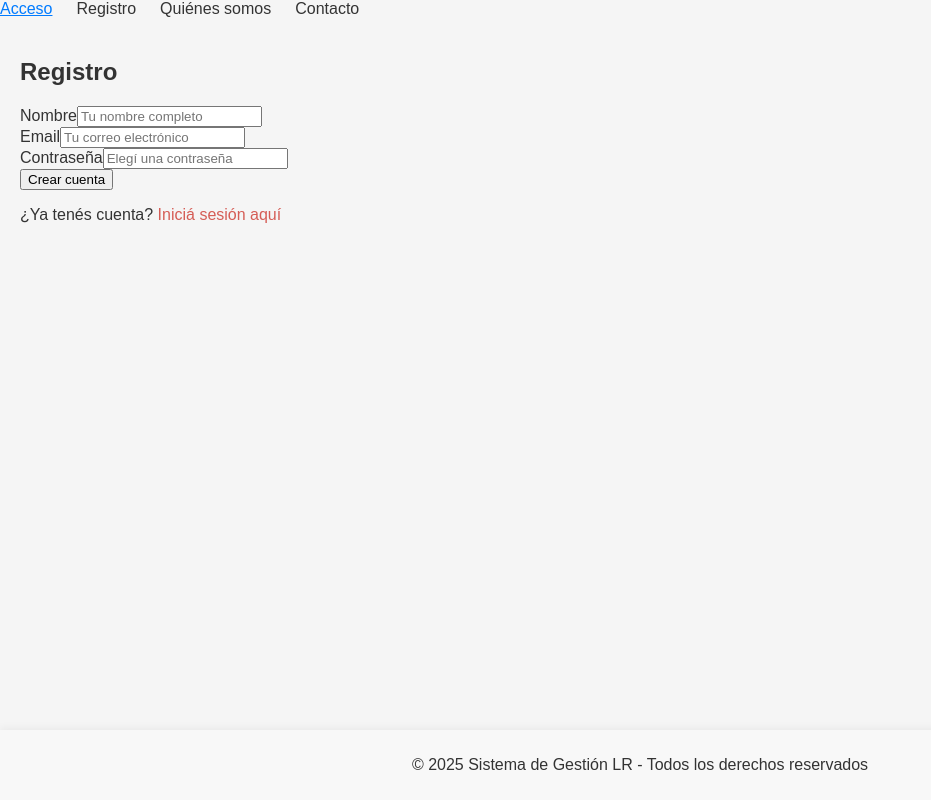
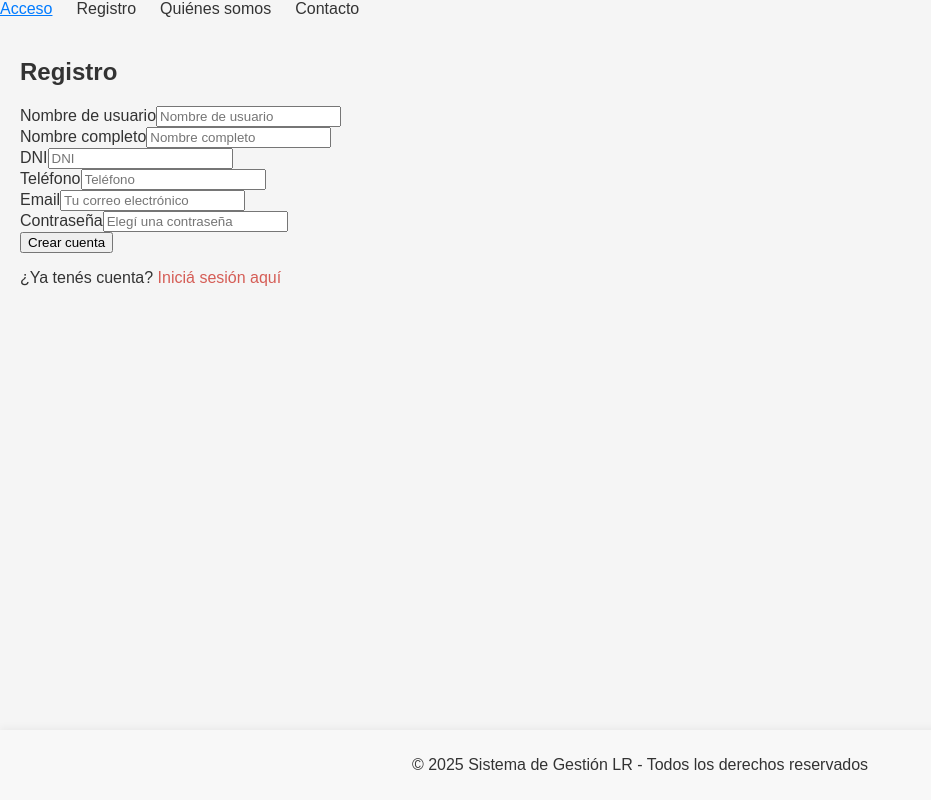
Before and after one commit to CHRISTIANDAGATTI/Software_Gestion_LR, an Angular app in the folder Sistema_Gestion_LR/frontend/: page /registro in a window 1280 px wide. Shown: the whole page, without its empty margins (0-931 px from the left). Built offline with nearby package versions, Linux system fonts and the light colour scheme.

Commit message:
formulario de registro modificado

```diff
--- a/Sistema_Gestion_LR/frontend/src/app/auth/auth.service.ts
+++ b/Sistema_Gestion_LR/frontend/src/app/auth/auth.service.ts
@@ -45,14 +45,16 @@ export class AuthService {
     return data.user;
   }
 
-  async signUpWithMetadata(email: string, password: string, username: string, full_name: string) {
+  async signUpWithMetadata(email: string, password: string, username: string, full_name: string, dni: string, telefono: string) {
     return await this.supabase.auth.signUp({
       email,
       password,
       options: {
         data: {
           username,
-          full_name
+          full_name,
+          dni,
+          telefono
         }
       }
     });
--- a/Sistema_Gestion_LR/frontend/src/app/auth/registro/registro.component.html
+++ b/Sistema_Gestion_LR/frontend/src/app/auth/registro/registro.component.html
@@ -1,8 +1,20 @@
 <h2>Registro</h2>
 <form (ngSubmit)="onSubmit()">
   <div>
-    <label for="nombre">Nombre</label>
-    <input type="text" id="nombre" [(ngModel)]="nombre" name="nombre" placeholder="Tu nombre completo" required />
+    <label for="username">Nombre de usuario</label>
+    <input type="text" id="username" [(ngModel)]="username" name="username" placeholder="Nombre de usuario" required />
+  </div>
+  <div>
+    <label for="nombre">Nombre completo</label>
+    <input type="text" id="nombre" [(ngModel)]="full_name" name="full_name" placeholder="Nombre completo" required />
+  </div>
+  <div>
+    <label for="dni">DNI</label>
+    <input type="text" id="dni" [(ngModel)]="dni" name="dni" placeholder="DNI" required />
+  </div>
+  <div>
+    <label for="telefono">Teléfono</label>
+    <input type="text" id="telefono" [(ngModel)]="telefono" name="telefono" placeholder="Teléfono" required />
   </div>
   <div>
     <label for="email">Email</label>
--- a/Sistema_Gestion_LR/frontend/src/app/auth/registro/registro.component.ts
+++ b/Sistema_Gestion_LR/frontend/src/app/auth/registro/registro.component.ts
@@ -8,10 +8,12 @@ import { Router } from '@angular/router';
   styleUrls: ['./registro.component.scss']
 })
 export class RegistroComponent {
-  nombre: string = '';
   username: string = '';
+  full_name: string = '';
   email: string = '';
   password: string = '';
+  dni: string = '';
+  telefono: string = '';
   error: string = '';
   success: string = '';
 
@@ -20,7 +22,14 @@ export class RegistroComponent {
   async onSubmit() {
     this.error = '';
     try {
-      const { data, error } = await this.authService.signUpWithMetadata(this.email, this.password, this.username, this.nombre);
+      const { data, error } = await this.authService.signUpWithMetadata(
+        this.email,
+        this.password,
+        this.username,
+        this.full_name,
+        this.dni,
+        this.telefono
+      );
       if (error) {
         this.error = error.message;
       } else if (!data?.user) {
```
